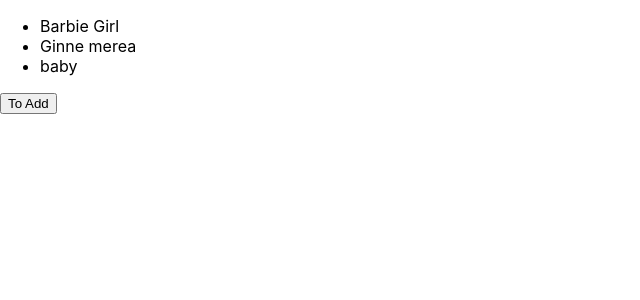
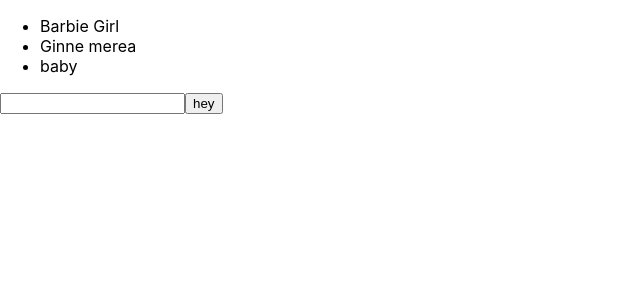
Before and after one commit to RajatArya007zxc/ContextApi-and-Recipe-app-, a React (Create React App) app: page / in a window 1280 px wide. Shown: the top 300 px of the page, without its empty margins (0-640 px from the left). Built offline with nearby package versions, Linux system fonts and the light colour scheme.

Commit message:
Add uuid package and multiple useState

```diff
--- a/src/Component/HooksComp/Song.jsx
+++ b/src/Component/HooksComp/Song.jsx
@@ -1,15 +1,19 @@
 import React,{useState} from 'react';
-//import uuid from' react-uuid'
+import uuid from 'react-uuid'
 
 
 const SongList = () => {
-    const [song,setFirst]=useState([{title:"Barbie Girl ",id:1},
-               {title:"Ginne merea",id:2},
-                    {title:"baby",id:3}])
+    const [song,setFirst]=useState([{title:"Barbie Girl ",id:1}, {title:"Ginne merea",id:2},{title:"baby",id:3}])
+    const [changeState,setChangeState]=useState('');
 
-              const  AddSongs=()=>{setFirst([...song,{title:"Gora Gora Rang tera",id:4 }])}
+    const  AddSongs=(w)=>{setFirst([...song,{title:w,id:uuid()}])}
 
+         const handleSubmit=(r)=>{
 
+             r.preventDefault();
+             AddSongs(changeState);
+             setChangeState('');
+         }
 
 
     return (
@@ -24,7 +28,12 @@
                )
            })}
            </ul>
-           <button onClick={AddSongs}>To Add</button>
+
+           <form onSubmit={handleSubmit}>
+               <input type="text" value={changeState} onChange={(e)=>setChangeState(e.target.value)} required/>
+              <input type="submit" value="hey"/>
+           </form>
+
         </div>
     );
 }
```
